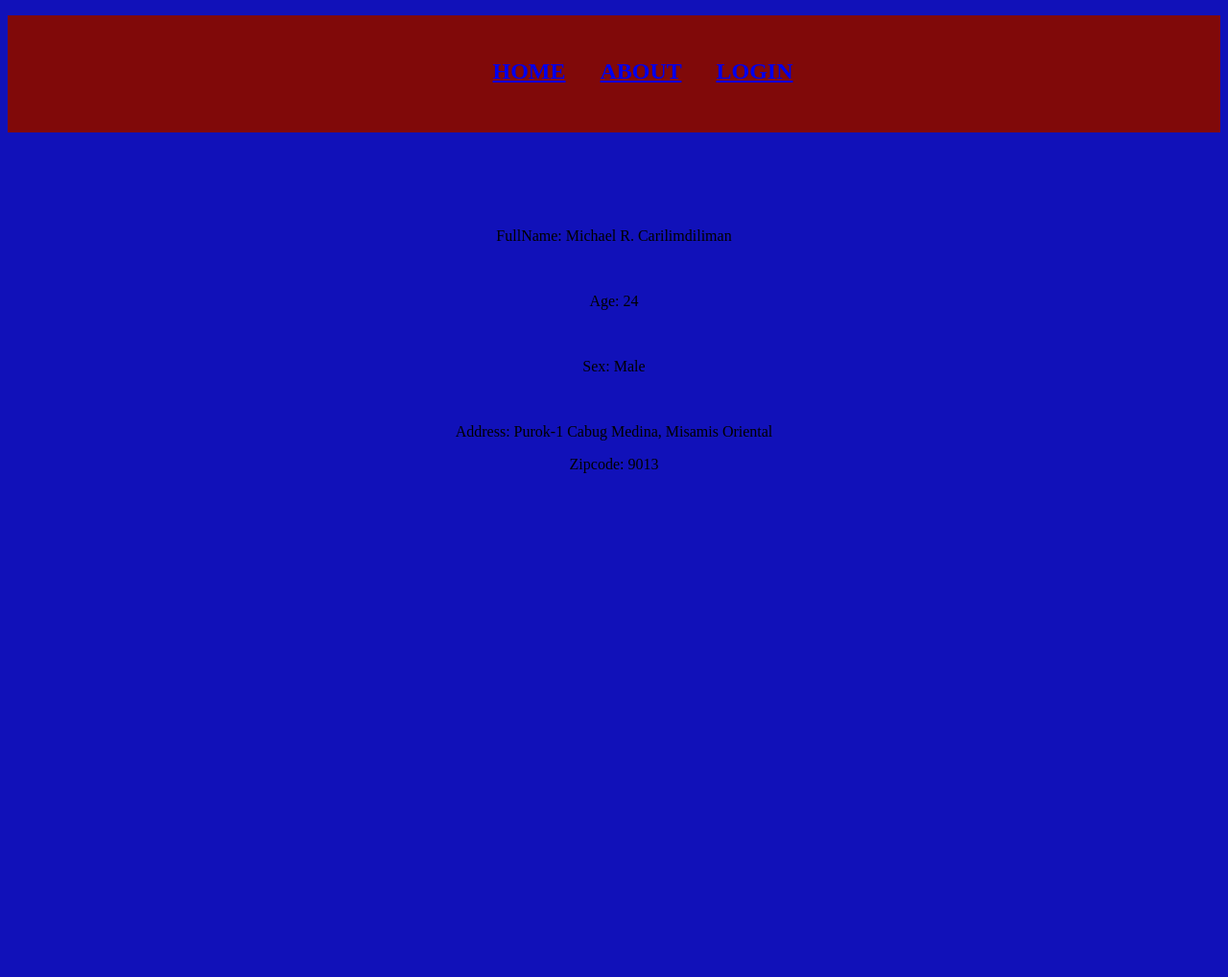
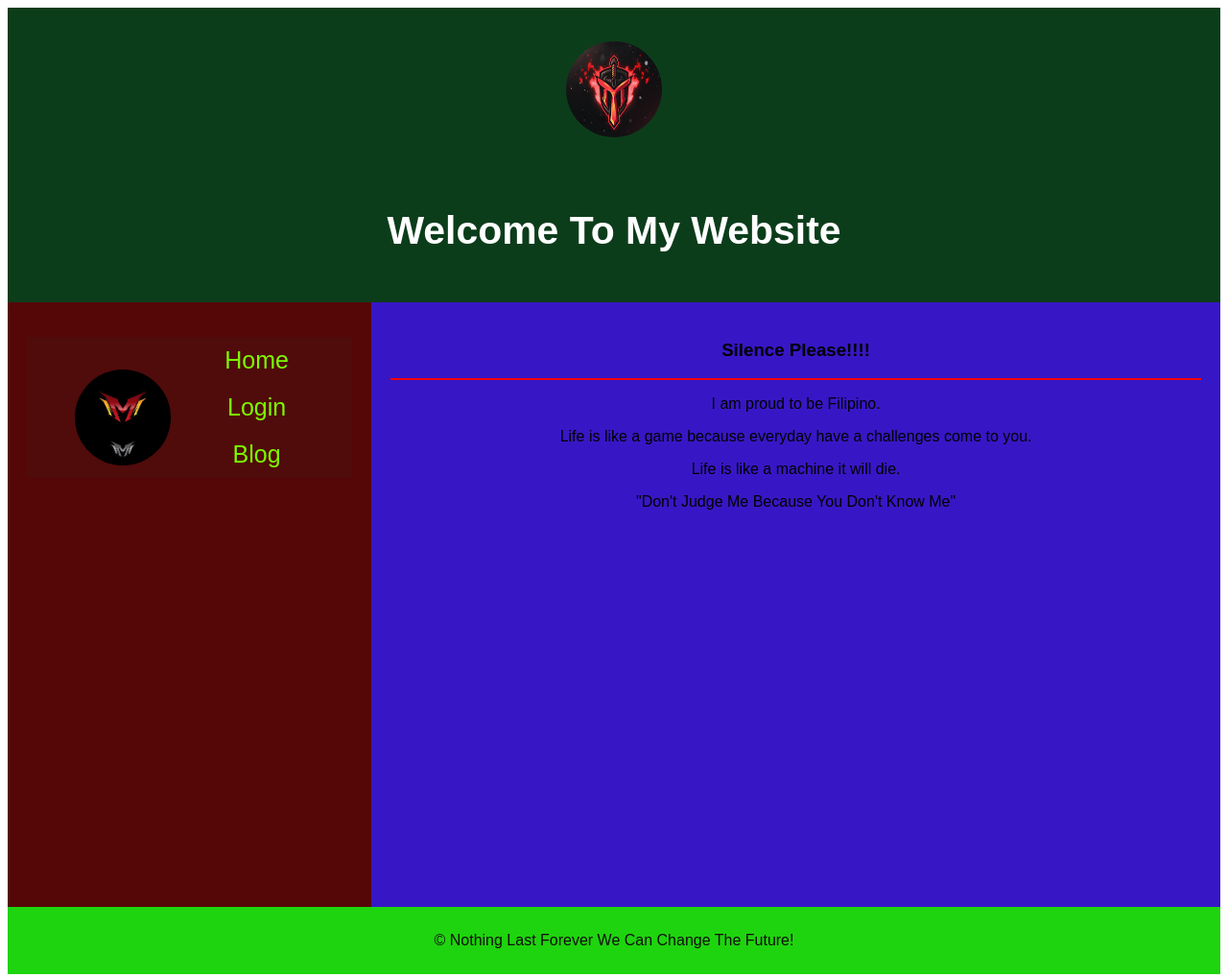
Before and after one commit to mcarlz/PROF-ELEC-WS101, a plain HTML site: page index.html in a window 1280 px wide. Shown: the whole page at 96% size. Before the commit the page ends 800 px from the top, so only its background shows below. Drawn offline with Linux system fonts and the light colour scheme.

Commit message:
second commit

```diff
--- a/index.html
+++ b/index.html
@@ -1,54 +1,46 @@
 <!DOCTYPE html>
 <html lang="en">
 <head>
- <title>HOME</title>
+    <meta charset="UTF-8">
+    <meta name="viewport" content="width=[device-width], initial-scale=1.0">
+    <meta http-equiv="X-UA-Compatible" content="ie=edge">
+    <title>Home</title>
+    <link rel="stylesheet" type="text/css" href="assets/css/css.css">
+    <link rel="icon" type="icon" href="img/b.jpg">
+
+
 </head>
-<style>
-body{
-    background:rgb(17, 17, 185);
-}
-h1{
-    padding-bottom:50px;
-    text-align: center;
-    margin-top: 5px;
-}
-header{
-    background-color: rgb(128, 9, 9);
-}
-#nav-bar{
-    padding-top: 40px;
-}
-ul,a{
-   padding-left: 30px;
-}
-#frm1{
-    text-align: center;
-    padding-top: 5%;
-}
-p1{
-    font-size: 30px;
-}
-</style>
 <body>
-    <div >
-        <header>
-            <nav>
-                <ul>
-                    <div id="nav-bar">
-                    <h1><a href="index.html"><span>HOME</span></a>
-                    <a href="about.html"><span>ABOUT</span></a>
-                    <a href="login.html"><span>LOGIN</span></a></h2>
-                    </div>
-                </ul>
+
+
+  <header><center>
+      <img src="img/a.jfif" width="100px" height="100px">
+      <h3>Welcome To My Website</h3>
+    </center>
+  </header>
+      <section>
+          <nav>
+              <div class="image-left">
+                  <img src= "img/d.jfif">
+              </div>
+              <ul>
+                <li><a href="index.html">Home</a></li>
+                <li><a href="login.html">Login</a></li>
+                <li><a href="blog.html">Blog</a></li>
+              </ul>
             </nav>
-        </header>
-    </div>
-    <form id="frm1">
-        <p id="p1">FullName: Michael R. Carilimdiliman</p> <br>
-        <p>Age: 24</p> <br>
-        <p>Sex: Male</p> <br>
-        <p>Address: Purok-1 Cabug Medina, Misamis Oriental </p>
-        <p>Zipcode: 9013</p> <br>
-    </form>
+
+        <article>
+        <center> <h1>Silence Please!!!!</h1> <hr color="red">
+          <p>I am proud to be Filipino.</p>
+          <p>Life is like a game because everyday have a challenges come to you.</p>
+          <p>Life is like a machine it will die.</p>
+          <p>"Don't Judge Me Because You Don't Know Me"</p> </center>
+        </article>
+      </section>
+
+      <footer>
+        <p>&copy; Nothing Last Forever We Can Change The Future!</p>
+      </footer>
 </body>
 </html>
```
Also changed, not shown: Assets/index.html (deleted, +0 -46 lines), Assets/login.html (deleted, +0 -67 lines), blog.html (renamed from Assets/blog.html, +1 -1 lines), login.html (+57 -43 lines), img/a.jfif (added), img/admin.jfif (added), img/b.jpg (added), img/c.png (added), img/d.jfif (added).
